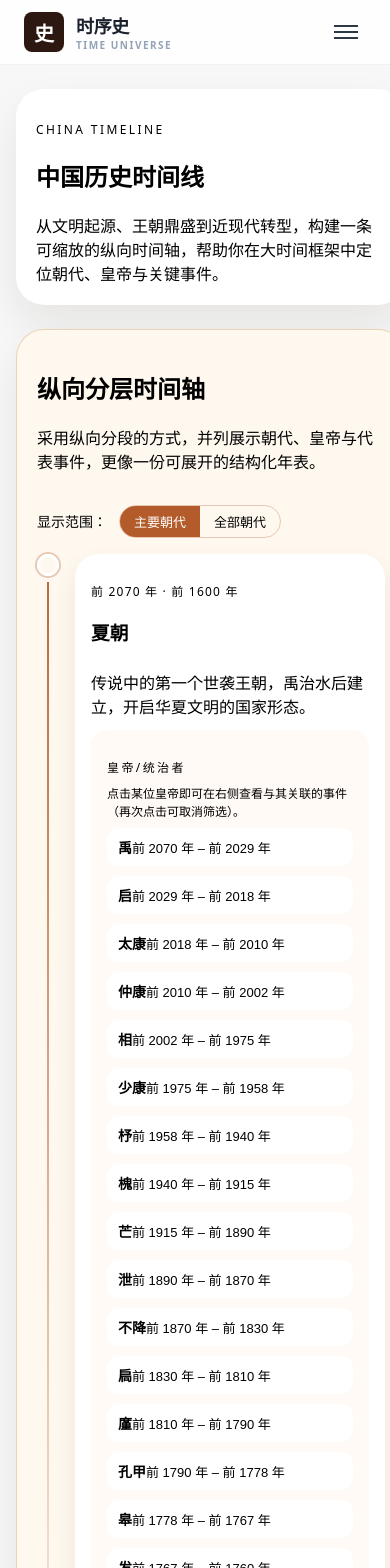
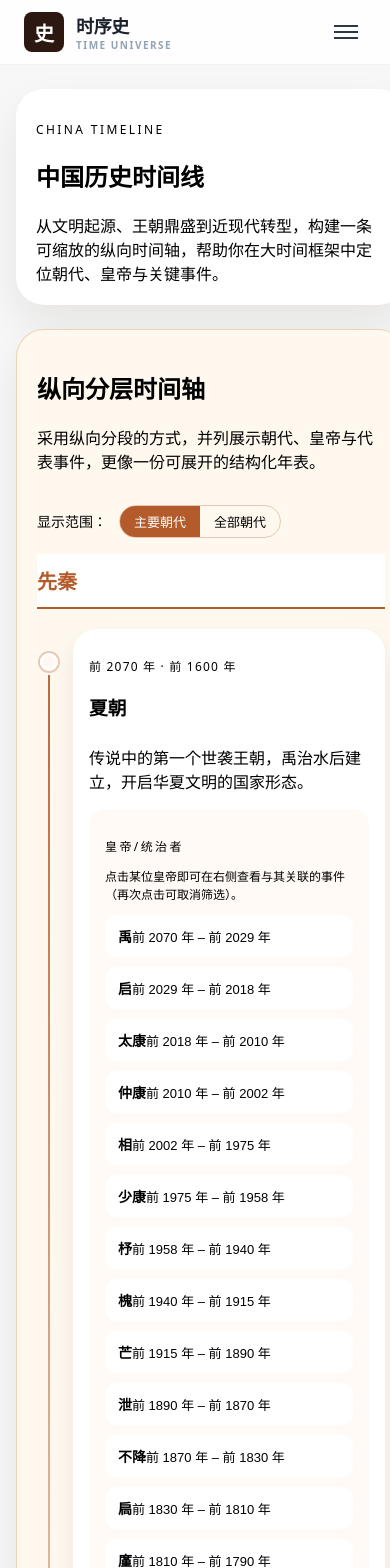
Before and after one commit to shixushi2025/shixushi-web, a Vue app: page /china in a window 390 px wide. Shown: the top 1568 px of the page. Built offline with nearby package versions, Linux system fonts and the light colour scheme.

Commit message:
feat: group dynasties by broad period (e.g. Pre-Qin)

```diff
--- a/src/components/common/VerticalDynastyTimeline.vue
+++ b/src/components/common/VerticalDynastyTimeline.vue
@@ -1,15 +1,35 @@
 <template>
   <div class="vertical-timeline">
-    <section v-for="(eraBlock, idx) in eraBlocks" :key="eraBlock.era.slug" class="era-block">
+    <div
+      v-for="(group, gIdx) in groupedEraBlocks"
+      :key="group.periodName"
+      class="period-group"
+    >
+      <!-- 大时期标题 (Sticky Header) -->
+      <div class="period-header">
+        <h2 class="period-title">{{ group.periodName }}</h2>
+        <span class="period-line"></span>
+      </div>
+
+      <!-- 该时期下的朝代列表 -->
+      <section
+        v-for="(eraBlock, idx) in group.eras"
+        :key="eraBlock.era.slug"
+        class="era-block"
+      >
         <div class="timeline-axis">
           <span class="dot"></span>
-        <span v-if="idx < eraBlocks.length - 1" class="line"></span>
+          <!-- Only draw line if not the last item in this group -->
+          <span class="line" v-if="idx < group.eras.length - 1"></span>
         </div>
 
         <div class="era-content">
           <header class="era-header">
             <div>
-            <p class="label">{{ formatYear(eraBlock.era.startYear) }} · {{ formatYear(eraBlock.era.endYear) }}</p>
+              <p class="label">
+                {{ formatYear(eraBlock.era.startYear) }} ·
+                {{ formatYear(eraBlock.era.endYear) }}
+              </p>
               <h3>{{ eraBlock.era.name }}</h3>
             </div>
             <p class="summary">{{ eraBlock.era.summary }}</p>
@@ -26,27 +46,39 @@
                   <button
                     type="button"
                     class="emperor-btn"
-                  :class="{ active: isSelectedEmperor(eraBlock.era.slug, emperor.slug) }"
+                    :class="{
+                      active: isSelectedEmperor(eraBlock.era.slug, emperor.slug),
+                    }"
                     @click="selectEmperor(eraBlock.era.slug, emperor.slug)"
                   >
                     <strong>{{ emperor.name }}</strong>
-                  <span>{{ formatYear(emperor.reignStart) }} – {{ formatYear(emperor.reignEnd) }}</span>
+                    <span>
+                      {{ formatYear(emperor.reignStart) }} –
+                      {{ formatYear(emperor.reignEnd) }}
+                    </span>
                   </button>
                 </li>
               </ul>
-            <p v-if="!eraBlock.emperors.length" class="placeholder">相关数据完善中。</p>
+              <p v-if="!eraBlock.emperors.length" class="placeholder">
+                相关数据完善中。
+              </p>
             </div>
 
             <div class="column">
               <p class="column-title">关键事件</p>
 
-            <!-- ✅ 新增：选中皇帝时的简介卡片 -->
+              <!-- 选中皇帝时的简介卡片 -->
               <div v-if="selectedEmperor" class="emperor-bio-card">
                 <header>
                   <h4>{{ selectedEmperor.name }}</h4>
-                <span class="reign-date">{{ formatYear(selectedEmperor.reignStart) }} – {{ formatYear(selectedEmperor.reignEnd) }}</span>
+                  <span class="reign-date">
+                    {{ formatYear(selectedEmperor.reignStart) }} –
+                    {{ formatYear(selectedEmperor.reignEnd) }}
+                  </span>
                 </header>
-              <p class="bio-summary">{{ selectedEmperor.summary || '暂无详细生平简介。' }}</p>
+                <p class="bio-summary">
+                  {{ selectedEmperor.summary || "暂无详细生平简介。" }}
+                </p>
               </div>
 
               <p
@@ -57,7 +89,10 @@
               </p>
               <p class="filter-tip" v-else>显示该朝范围内的代表事件。</p>
               <ul>
-              <li v-for="event in getEventsForEra(eraBlock.era.slug)" :key="event.id">
+                <li
+                  v-for="event in getEventsForEra(eraBlock.era.slug)"
+                  :key="event.id"
+                >
                   <strong>{{ formatEventTime(event) }}</strong>
                   <span>{{ event.title }}</span>
                 </li>
@@ -68,8 +103,8 @@
               >
                 {{
                   selectedEraSlug === eraBlock.era.slug && selectedEmperor
-                  ? '该皇帝暂无已关联的事件。'
-                  : '该时期事件待补充。'
+                    ? "该皇帝暂无已关联的事件。"
+                    : "该时期事件待补充。"
                 }}
               </p>
             </div>
@@ -77,12 +112,13 @@
         </div>
       </section>
     </div>
+  </div>
 </template>
 
 <script setup lang="ts">
-import { computed, ref } from 'vue';
-import type { Era, Emperor, Event } from '@/types/history';
-import { formatEventTime } from '@/utils/formatters';
+import { computed, ref } from "vue";
+import type { Era, Emperor, Event } from "@/types/history";
+import { formatEventTime } from "@/utils/formatters";
 
 const props = defineProps<{
   eras: Era[];
@@ -96,7 +132,7 @@ const selectedEraSlug = ref<string | null>(null);
 
 const emperorMap = computed(() => {
   const map: Record<string, Emperor> = {};
-  props.emperors.forEach(emp => {
+  props.emperors.forEach((emp) => {
     map[emp.slug] = emp;
   });
   return map;
@@ -108,7 +144,8 @@ const selectedEmperor = computed(() => {
 });
 
 const selectEmperor = (eraSlug: string, slug: string) => {
-  const isSameSelection = selectedEraSlug.value === eraSlug && selectedEmperorSlug.value === slug;
+  const isSameSelection =
+    selectedEraSlug.value === eraSlug && selectedEmperorSlug.value === slug;
   if (isSameSelection) {
     selectedEraSlug.value = null;
     selectedEmperorSlug.value = null;
@@ -123,11 +160,11 @@ const isSelectedEmperor = (eraSlug: string, slug: string) =>
 
 const groupedEmperors = computed(() => {
   const map: Record<string, Emperor[]> = {};
-  props.emperors.forEach(emp => {
+  props.emperors.forEach((emp) => {
     const bucket = map[emp.eraSlug] ?? (map[emp.eraSlug] = []);
     bucket.push(emp);
   });
-  Object.keys(map).forEach(key => {
+  Object.keys(map).forEach((key) => {
     const list = map[key];
     if (list) {
       list.sort((a, b) => a.reignStart - b.reignStart);
@@ -138,11 +175,11 @@ const groupedEmperors = computed(() => {
 
 const groupedEvents = computed(() => {
   const map: Record<string, Event[]> = {};
-  timelineEvents.value.forEach(ev => {
+  timelineEvents.value.forEach((ev) => {
     const bucket = map[ev.eraSlug] ?? (map[ev.eraSlug] = []);
     bucket.push(ev);
   });
-  Object.keys(map).forEach(key => {
+  Object.keys(map).forEach((key) => {
     const list = map[key];
     if (list) {
       list.sort((a, b) => a.startYear - b.startYear);
@@ -155,19 +192,46 @@ const eraEventsCache = computed(() => groupedEvents.value);
 
 const getEventsForEra = (eraSlug: string) => {
   const events = eraEventsCache.value[eraSlug] ?? [];
-  if (!selectedEraSlug.value || selectedEraSlug.value !== eraSlug || !selectedEmperorSlug.value) {
+  if (
+    !selectedEraSlug.value ||
+    selectedEraSlug.value !== eraSlug ||
+    !selectedEmperorSlug.value
+  ) {
     return events;
   }
-  return events.filter(ev => ev.relatedEmperorSlugs?.includes(selectedEmperorSlug.value as string));
+  return events.filter((ev) =>
+    ev.relatedEmperorSlugs?.includes(selectedEmperorSlug.value as string)
+  );
 };
 
-const eraBlocks = computed(() => {
+// Original flat list of blocks
+const flatEraBlocks = computed(() => {
   return [...props.eras]
     .sort((a, b) => a.startYear - b.startYear)
-    .map(era => ({
+    .map((era) => ({
       era,
       emperors: groupedEmperors.value[era.slug] ?? [],
       events: groupedEvents.value[era.slug] ?? [],
+    }));
+});
+
+// Grouped by broadPeriod
+const groupedEraBlocks = computed(() => {
+  const groups: Record<string, typeof flatEraBlocks.value> = {};
+  const order: string[] = [];
+
+  flatEraBlocks.value.forEach((block) => {
+    const periodName = block.era.broadPeriod || "其他时期";
+    if (!groups[periodName]) {
+      groups[periodName] = [];
+      order.push(periodName);
+    }
+    groups[periodName].push(block);
+  });
+
+  return order.map((name) => ({
+    periodName: name,
+    eras: groups[name],
   }));
 });
 
@@ -178,57 +242,52 @@ const formatYear = (year: number) => {
 </script>
 
 <style scoped>
-.emperor-bio-card {
-  background: #fff;
-  border: 1px solid rgba(179, 91, 42, 0.2);
-  border-left: 4px solid var(--brand, #b35b2a);
-  border-radius: 12px;
-  padding: 16px;
-  margin-bottom: 16px;
-  box-shadow: 0 4px 12px rgba(0,0,0,0.03);
-}
-.emperor-bio-card header {
-  display: flex;
-  justify-content: space-between;
-  align-items: baseline;
-  margin-bottom: 8px;
-  border-bottom: 1px dashed rgba(0,0,0,0.05);
-  padding-bottom: 8px;
-}
-.emperor-bio-card h4 {
-  margin: 0;
-  font-size: 16px;
-  color: var(--text-heading, #2c1810);
-}
-.emperor-bio-card .reign-date {
-  font-size: 12px;
-  color: var(--text-muted, #8c8c8c);
-  font-family: monospace;
-}
-.emperor-bio-card .bio-summary {
-  margin: 0;
-  font-size: 14px;
-  line-height: 1.6;
-  color: var(--text-body, #4a4a4a);
-  text-align: justify;
-}
-
 .vertical-timeline {
   display: flex;
   flex-direction: column;
-  gap: 24px;
+  gap: 40px; /* Gap between period groups */
 }
 
+/* Period Header Styles */
+.period-header {
+  position: sticky;
+  top: 80px; /* Adjust based on site header height */
+  z-index: 10;
+  background: rgba(255, 255, 255, 0.95);
+  backdrop-filter: blur(5px);
+  padding: 12px 0;
+  margin-bottom: 20px;
+  display: flex;
+  align-items: center;
+  gap: 16px;
+  border-bottom: 2px solid var(--brand, #b35b2a);
+}
+.period-title {
+  font-size: 20px;
+  font-weight: 800;
+  color: var(--brand, #b35b2a);
+  margin: 0;
+  white-space: nowrap;
+}
+.period-line {
+  flex: 1;
+  height: 2px;
+  background: transparent;
+}
+
+/* Era Block Styles */
 .era-block {
   display: grid;
-  grid-template-columns: auto 1fr;
+  grid-template-columns: 40px 1fr; /* Axis | Content */
   gap: 16px;
+  margin-bottom: 24px;
 }
 
 .timeline-axis {
   display: flex;
   flex-direction: column;
   align-items: center;
+  padding-top: 24px; /* Align dot with content header */
 }
 
 .dot {
@@ -238,13 +297,19 @@ const formatYear = (year: number) => {
   background: var(--brand);
   border: 3px solid #fff;
   box-shadow: 0 0 0 2px rgba(179, 91, 42, 0.3);
+  flex-shrink: 0;
 }
 
 .line {
   flex: 1;
   width: 2px;
-  background: linear-gradient(180deg, rgba(179, 91, 42, 0.9), rgba(179, 91, 42, 0));
-  margin-top: 6px;
+  background: linear-gradient(
+    180deg,
+    rgba(179, 91, 42, 0.9),
+    rgba(179, 91, 42, 0.2)
+  );
+  margin-top: 4px;
+  min-height: 40px;
 }
 
 .era-content {
@@ -252,14 +317,14 @@ const formatYear = (year: number) => {
   border-radius: 24px;
   border: 1px solid var(--border-soft);
   box-shadow: 0 12px 24px rgba(32, 21, 8, 0.08);
-  padding: 20px;
+  padding: 24px;
 }
 
 .era-header {
   display: flex;
   flex-direction: column;
   gap: 6px;
-  margin-bottom: 12px;
+  margin-bottom: 16px;
 }
 
 .label {
@@ -276,8 +341,8 @@ const formatYear = (year: number) => {
 
 .era-body {
   display: grid;
-  grid-template-columns: repeat(auto-fit, minmax(220px, 1fr));
-  gap: 16px;
+  grid-template-columns: repeat(auto-fit, minmax(240px, 1fr));
+  gap: 20px;
 }
 
 .column {
@@ -292,11 +357,11 @@ const formatYear = (year: number) => {
   letter-spacing: 0.2em;
   text-transform: uppercase;
   color: var(--text-muted);
-  margin-bottom: 8px;
+  margin-bottom: 12px;
 }
 
 .filter-tip {
-  margin: 0 0 8px;
+  margin: 0 0 12px;
   font-size: 12px;
   color: var(--text-muted);
 }
@@ -320,7 +385,7 @@ const formatYear = (year: number) => {
   text-align: left;
   border: 1px solid transparent;
   border-radius: 12px;
-  padding: 8px 10px;
+  padding: 10px 12px;
   background: #fff;
   width: 100%;
   cursor: pointer;
@@ -355,9 +420,57 @@ const formatYear = (year: number) => {
   font-size: 13px;
 }
 
+/* Emperor Bio Card Styles */
+.emperor-bio-card {
+  background: #fff;
+  border: 1px solid rgba(179, 91, 42, 0.2);
+  border-left: 4px solid var(--brand, #b35b2a);
+  border-radius: 12px;
+  padding: 16px;
+  margin-bottom: 16px;
+  box-shadow: 0 4px 12px rgba(0, 0, 0, 0.03);
+}
+.emperor-bio-card header {
+  display: flex;
+  justify-content: space-between;
+  align-items: baseline;
+  margin-bottom: 8px;
+  border-bottom: 1px dashed rgba(0, 0, 0, 0.05);
+  padding-bottom: 8px;
+}
+.emperor-bio-card h4 {
+  margin: 0;
+  font-size: 16px;
+  color: var(--text-heading, #2c1810);
+}
+.emperor-bio-card .reign-date {
+  font-size: 12px;
+  color: var(--text-muted, #8c8c8c);
+  font-family: monospace;
+}
+.emperor-bio-card .bio-summary {
+  margin: 0;
+  font-size: 14px;
+  line-height: 1.6;
+  color: var(--text-body, #4a4a4a);
+  text-align: justify;
+}
+
 @media (max-width: 640px) {
   .era-content {
     padding: 16px;
   }
+  .era-block {
+    grid-template-columns: 24px 1fr;
+    gap: 12px;
+  }
+  .dot {
+    width: 12px;
+    height: 12px;
+  }
+  .period-header {
+    top: 60px;
+    font-size: 18px;
+  }
 }
 </style>
--- a/src/data/eras.ts
+++ b/src/data/eras.ts
@@ -12,6 +12,7 @@ export const chinaEras: Era[] = [
     startYear: -2070,
     endYear: -1600,
     summary: '传说中的第一个世袭王朝，禹治水后建立，开启华夏文明的国家形态。',
+    broadPeriod: '先秦',
     periods: [],
   },
   {
@@ -21,6 +22,7 @@ export const chinaEras: Era[] = [
     startYear: -1600,
     endYear: -1046,
     summary: '甲骨文与青铜文明高度发达，王权与宗教祭祀紧密结合。',
+    broadPeriod: '先秦',
     periods: [],
   },
   {
@@ -31,6 +33,7 @@ export const chinaEras: Era[] = [
     endYear: -771,
     summary: '周武王伐纣后建立，定都镐京，实行分封制与宗法制。',
     parentSlug: 'zhou',
+    broadPeriod: '先秦',
     periods: [],
   },
   {
@@ -41,6 +44,7 @@ export const chinaEras: Era[] = [
     endYear: -256,
     summary: '周室东迁洛邑后时期，包含春秋与战国两个阶段。',
     parentSlug: 'zhou',
+    broadPeriod: '先秦',
     periods: [],
   },
   {
@@ -50,6 +54,7 @@ export const chinaEras: Era[] = [
     startYear: -221,
     endYear: -207,
     summary: '秦始皇统一六国，推行郡县制、书同文车同轨，奠定大一统帝制。',
+    broadPeriod: '秦汉',
     periods: [],
   },
   {
@@ -60,6 +65,7 @@ export const chinaEras: Era[] = [
     endYear: 8,
     summary: '刘邦建立汉朝，文景之治与汉武盛世使国力强盛。',
     parentSlug: 'han',
+    broadPeriod: '秦汉',
     periods: [],
   },
   {
@@ -69,6 +75,7 @@ export const chinaEras: Era[] = [
     startYear: 9,
     endYear: 23,
     summary: '王莽改制自立的新朝，施政激进且失民心，短命而终。',
+    broadPeriod: '秦汉',
     periods: [],
   },
   {
@@ -79,6 +86,7 @@ export const chinaEras: Era[] = [
     endYear: 220,
     summary: '刘秀重建汉室，定都洛阳，后期宦官外戚专权，导致黄巾起义。',
     parentSlug: 'han',
+    broadPeriod: '秦汉',
     periods: [],
   },
   {
@@ -89,6 +97,7 @@ export const chinaEras: Era[] = [
     endYear: 265,
     summary: '三国之一，曹丕禅汉建魏，控制中原并推行九品中正制。',
     parentSlug: 'three-kingdoms',
+    broadPeriod: '魏晋南北朝',
     periods: [],
   },
   {
@@ -99,6 +108,7 @@ export const chinaEras: Era[] = [
     endYear: 263,
     summary: '刘备据益州建立，自称延续汉统，诸葛亮北伐成为历史佳话。',
     parentSlug: 'three-kingdoms',
+    broadPeriod: '魏晋南北朝',
     periods: [],
   },
   {
@@ -109,6 +119,7 @@ export const chinaEras: Era[] = [
     endYear: 280,
     summary: '孙权统治江东与南方，发展水军与海贸，是三国之一。',
     parentSlug: 'three-kingdoms',
+    broadPeriod: '魏晋南北朝',
     periods: [],
   },
   {
@@ -119,6 +130,7 @@ export const chinaEras: Era[] = [
     endYear: 316,
     summary: '司马炎改魏称帝，短暂统一全国，八王之乱后迅速崩溃。',
     parentSlug: 'jin',
+    broadPeriod: '魏晋南北朝',
     periods: [],
   },
   {
@@ -129,6 +141,7 @@ export const chinaEras: Era[] = [
     endYear: 420,
     summary: '晋室南渡建康偏安，与北方十六国对峙，江南经济发展。',
     parentSlug: 'jin',
+    broadPeriod: '魏晋南北朝',
     periods: [],
   },
   {
@@ -139,6 +152,7 @@ export const chinaEras: Era[] = [
     endYear: 479,
     summary: '南朝第一个政权，刘裕建立，江南经济文化繁荣。',
     parentSlug: 'southern-dynasties',
+    broadPeriod: '魏晋南北朝',
     periods: [],
   },
   {
@@ -149,6 +163,7 @@ export const chinaEras: Era[] = [
     endYear: 502,
     summary: '南朝第二个政权，政局动荡、统治短暂。',
     parentSlug: 'southern-dynasties',
+    broadPeriod: '魏晋南北朝',
     periods: [],
   },
   {
@@ -159,6 +174,7 @@ export const chinaEras: Era[] = [
     endYear: 557,
     summary: '南朝第三个政权，梁武帝崇佛，侯景之乱导致国力衰败。',
     parentSlug: 'southern-dynasties',
+    broadPeriod: '魏晋南北朝',
     periods: [],
   },
   {
@@ -169,6 +185,7 @@ export const chinaEras: Era[] = [
     endYear: 589,
     summary: '南朝最后政权，疆域最小，最终被隋朝所灭。',
     parentSlug: 'southern-dynasties',
+    broadPeriod: '魏晋南北朝',
     periods: [],
   },
   {
@@ -179,6 +196,7 @@ export const chinaEras: Era[] = [
     endYear: 534,
     summary: '鲜卑拓跋氏建立，统一北方并推行汉化改革，奠基北朝格局。',
     parentSlug: 'northern-dynasties',
+    broadPeriod: '魏晋南北朝',
     periods: [],
   },
   {
@@ -189,6 +207,7 @@ export const chinaEras: Era[] = [
     endYear: 550,
     summary: '北魏分裂后东部政权，高欢家族执掌大权，后被北齐取代。',
     parentSlug: 'northern-dynasties',
+    broadPeriod: '魏晋南北朝',
     periods: [],
   },
   {
@@ -199,6 +218,7 @@ export const chinaEras: Era[] = [
     endYear: 557,
     summary: '北魏西部遗绪，宇文泰掌权，军事改革为北周奠基。',
     parentSlug: 'northern-dynasties',
+    broadPeriod: '魏晋南北朝',
     periods: [],
   },
   {
@@ -209,6 +229,7 @@ export const chinaEras: Era[] = [
     endYear: 577,
     summary: '取代东魏统治华北，政治腐败，最终被北周所灭。',
     parentSlug: 'northern-dynasties',
+    broadPeriod: '魏晋南北朝',
     periods: [],
   },
   {
@@ -219,6 +240,7 @@ export const chinaEras: Era[] = [
     endYear: 581,
     summary: '取代西魏，改行府兵制并统一北方，为隋朝兴起奠定基础。',
     parentSlug: 'northern-dynasties',
+    broadPeriod: '魏晋南北朝',
     periods: [],
   },
   {
@@ -228,6 +250,7 @@ export const chinaEras: Era[] = [
     startYear: 581,
     endYear: 618,
     summary: '结束长达数世纪分裂，开凿大运河并创立科举制度。',
+    broadPeriod: '隋唐五代',
     periods: [],
   },
   {
@@ -237,6 +260,7 @@ export const chinaEras: Era[] = [
     startYear: 618,
     endYear: 907,
     summary: '中国最繁盛王朝之一，政治清明、文化开放，诗歌艺术鼎盛。',
+    broadPeriod: '隋唐五代',
     periods: [
       { key: 'early', name: '初唐', startYear: 618, endYear: 712 },
       { key: 'peak', name: '盛唐', startYear: 713, endYear: 755 },
@@ -252,6 +276,7 @@ export const chinaEras: Era[] = [
     endYear: 923,
     summary: '朱温篡唐建立的五代首国，控制黄河流域。',
     parentSlug: 'five-dynasties',
+    broadPeriod: '隋唐五代',
     periods: [],
   },
   {
@@ -262,6 +287,7 @@ export const chinaEras: Era[] = [
     endYear: 936,
     summary: '李存勖称帝，试图恢复唐室传统，是五代第二政权。',
     parentSlug: 'five-dynasties',
+    broadPeriod: '隋唐五代',
     periods: [],
   },
   {
@@ -272,6 +298,7 @@ export const chinaEras: Era[] = [
     endYear: 947,
     summary: '石敬瑭借契丹兵称帝，割让燕云十六州，政权孱弱。',
     parentSlug: 'five-dynasties',
+    broadPeriod: '隋唐五代',
     periods: [],
   },
   {
@@ -282,6 +309,7 @@ export const chinaEras: Era[] = [
     endYear: 951,
     summary: '刘知远建立的五代第四政权，统治短暂动荡。',
     parentSlug: 'five-dynasties',
+    broadPeriod: '隋唐五代',
     periods: [],
   },
   {
@@ -292,6 +320,7 @@ export const chinaEras: Era[] = [
     endYear: 960,
     summary: '郭威建立的五代末国，实行改革，为宋朝统一奠基。',
     parentSlug: 'five-dynasties',
+    broadPeriod: '隋唐五代',
     periods: [],
   },
   {
@@ -302,6 +331,7 @@ export const chinaEras: Era[] = [
     endYear: 978,
     summary: '钱镠据杭州建立，保境安民，海贸与手工业发达。',
     parentSlug: 'ten-kingdoms',
+    broadPeriod: '隋唐五代',
     periods: [],
   },
   {
@@ -312,6 +342,7 @@ export const chinaEras: Era[] = [
     endYear: 975,
     summary: '十国中最强大者，李昪、李煜相继执政，文化艺术昌盛。',
     parentSlug: 'ten-kingdoms',
+    broadPeriod: '隋唐五代',
     periods: [],
   },
   {
@@ -322,6 +353,7 @@ export const chinaEras: Era[] = [
     endYear: 925,
     summary: '王建据四川建立，政局稳定且文化繁荣。',
     parentSlug: 'ten-kingdoms',
+    broadPeriod: '隋唐五代',
     periods: [],
   },
   {
@@ -332,6 +364,7 @@ export const chinaEras: Era[] = [
     endYear: 965,
     summary: '孟知祥建立，延续蜀地文教传统，后被宋所灭。',
     parentSlug: 'ten-kingdoms',
+    broadPeriod: '隋唐五代',
     periods: [],
   },
   {
@@ -342,6 +375,7 @@ export const chinaEras: Era[] = [
     endYear: 971,
     summary: '刘䶮据岭南称帝，前期富庶，后期奢靡腐败。',
     parentSlug: 'ten-kingdoms',
+    broadPeriod: '隋唐五代',
     periods: [],
   },
   {
@@ -352,6 +386,7 @@ export const chinaEras: Era[] = [
     endYear: 951,
     summary: '马殷在湖南建立，重视商贸，维持地方稳定。',
     parentSlug: 'ten-kingdoms',
+    broadPeriod: '隋唐五代',
     periods: [],
   },
   {
@@ -362,6 +397,7 @@ export const chinaEras: Era[] = [
     endYear: 945,
     summary: '王审知家族统治福建，崇佛兴学，开发海贸。',
     parentSlug: 'ten-kingdoms',
+    broadPeriod: '隋唐五代',
     periods: [],
   },
   {
@@ -372,6 +408,7 @@ export const chinaEras: Era[] = [
     endYear: 963,
     summary: '高季兴建立的小国，夹缝求存，后归宋。',
     parentSlug: 'ten-kingdoms',
+    broadPeriod: '隋唐五代',
     periods: [],
   },
   {
@@ -382,6 +419,7 @@ export const chinaEras: Era[] = [
     endYear: 979,
     summary: '刘崇在太原称帝，倚靠契丹抗衡后周与宋，是十国中唯一北方政权。',
     parentSlug: 'ten-kingdoms',
+    broadPeriod: '隋唐五代',
     periods: [],
   },
   {
@@ -392,6 +430,7 @@ export const chinaEras: Era[] = [
     endYear: 937,
     summary: '杨行密割据江淮，奠定基础后被李昪夺位改国号南唐。',
     parentSlug: 'ten-kingdoms',
+    broadPeriod: '隋唐五代',
     periods: [],
   },
   {
@@ -402,6 +441,7 @@ export const chinaEras: Era[] = [
     endYear: 1127,
     summary: '赵匡胤陈桥兵变建立，结束五代，经济文化高度发达。',
     parentSlug: 'song',
+    broadPeriod: '宋元',
     periods: [],
   },
   {
@@ -412,6 +452,7 @@ export const chinaEras: Era[] = [
     endYear: 1279,
     summary: '宋室南渡临安，与金、蒙古长期对峙，文化昌盛。',
     parentSlug: 'song',
+    broadPeriod: '宋元',
     periods: [],
   },
   {
@@ -421,6 +462,7 @@ export const chinaEras: Era[] = [
     startYear: 907,
     endYear: 1125,
     summary: '契丹耶律阿保机建立，与宋对峙并统治东北草原与华北部分地区。',
+    broadPeriod: '宋元',
     periods: [],
   },
   {
@@ -430,6 +472,7 @@ export const chinaEras: Era[] = [
     startYear: 1038,
     endYear: 1227,
     summary: '党项族建立，控制河西走廊并创制西夏文字，长年与宋辽金周旋。',
+    broadPeriod: '宋元',
     periods: [],
   },
   {
@@ -439,6 +482,7 @@ export const chinaEras: Era[] = [
     startYear: 1115,
     endYear: 1234,
     summary: '女真完颜部建立，先灭辽再并北宋，后与南宋对峙，被蒙古所灭。',
+    broadPeriod: '宋元',
     periods: [],
   },
   {
@@ -448,6 +492,7 @@ export const chinaEras: Era[] = [
     startYear: 1271,
     endYear: 1368,
     summary: '蒙古忽必烈定国号大元，首次由少数民族统一全中国。',
+    broadPeriod: '宋元',
     periods: [],
   },
   {
@@ -457,6 +502,7 @@ export const chinaEras: Era[] = [
     startYear: 1368,
     endYear: 1644,
     summary: '朱元璋推翻元朝恢复汉人统治，永乐盛世后逐渐趋于闭关保守。',
+    broadPeriod: '明清',
     periods: [],
   },
   {
@@ -466,6 +512,7 @@ export const chinaEras: Era[] = [
     startYear: 1636,
     endYear: 1912,
     summary: '满族建立的最后一个封建王朝，近代面对列强侵略与制度变革。',
+    broadPeriod: '明清',
     periods: [],
   },
   {
@@ -476,6 +523,7 @@ export const chinaEras: Era[] = [
     endYear: 1218,
     summary: '耶律大石率契丹旧部西迁中亚建立的政权，兼采辽制与中亚传统，势力遍及河中与费尔干纳。',
     parentSlug: 'liao',
+    broadPeriod: '宋元',
     periods: [],
   },
   {
@@ -486,6 +534,7 @@ export const chinaEras: Era[] = [
     endYear: 1662,
     summary: '明室的延续政权，在江南、岭南等地抵抗清军，弘光、隆武、绍武与永历先后称帝。',
     parentSlug: 'ming',
+    broadPeriod: '明清',
     periods: [],
   },
 ];
--- a/src/types/history.ts
+++ b/src/types/history.ts
@@ -25,6 +25,7 @@ export interface Era {
   endYear: number;
   summary: string;
   parentSlug?: string | null;
+  broadPeriod?: string; // ✅ 新增：大历史分期（如“先秦”、“秦汉”）
   periods: EraPeriod[];
 }
 
```
Lines whose indentation alone changed are shown as unchanged.
